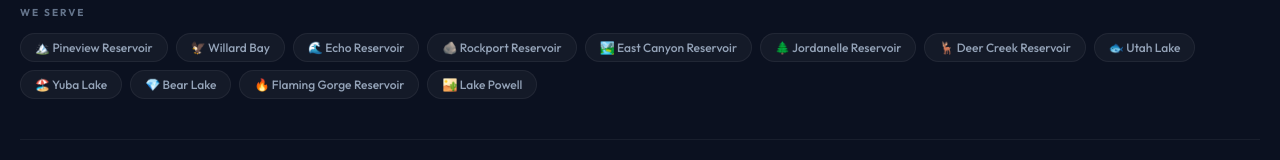
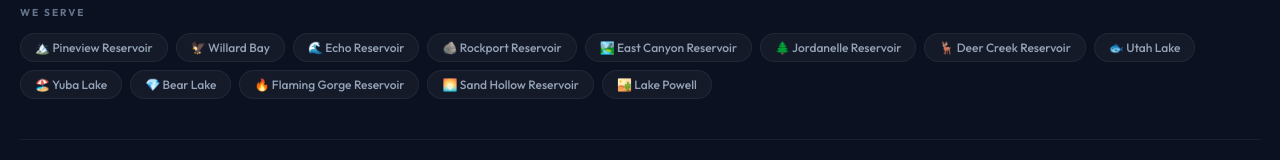
Before and after one commit to TravisCella/fullthrottleutah, a Next.js app: page / in a window 1280 px wide. Shown: the part 1319-1479 px from the top of the page. Built offline with nearby package versions, Linux system fonts and the light colour scheme; a web font is replaced by a local one.

Commit message:
Add Sand Hollow Reservoir with 3-day minimum rental

```diff
--- a/app/booking.js
+++ b/app/booking.js
@@ -59,6 +59,7 @@ const LOCATIONS = [
   { id: "yuba", name: "Yuba Lake", region: "Central Utah", drive: "~2hr", emoji: "🏖️", aisStatus: "clean" },
   { id: "bear-lake", name: "Bear Lake", region: "Utah/Idaho Border", drive: "~2.5hr", emoji: "💎", aisStatus: "clean", minDays: 2 },
   { id: "flaming-gorge", name: "Flaming Gorge Reservoir", region: "Utah/Wyoming Border", drive: "~3.5hr", emoji: "🔥", aisStatus: "clean", minDays: 3 },
+  { id: "sand-hollow", name: "Sand Hollow Reservoir", region: "St. George / Hurricane", drive: "~4hr", emoji: "🌅", aisStatus: "clean", minDays: 3 },
   { id: "lake-powell", name: "Lake Powell", region: "Southern Utah", drive: "~4.5hr", emoji: "🏜️", aisStatus: "infested", minDays: 3, deconFee: 200 },
 ];
 
```
